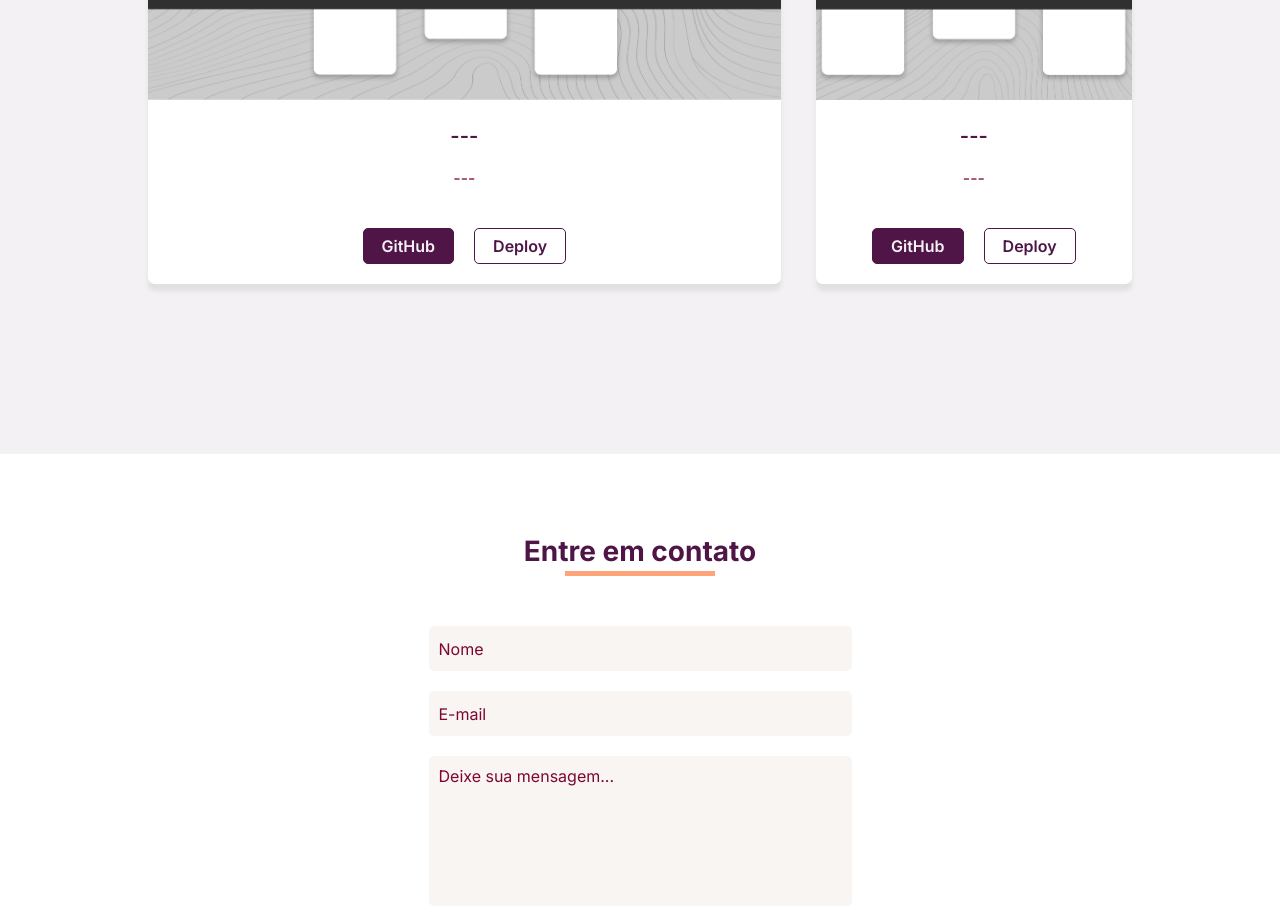
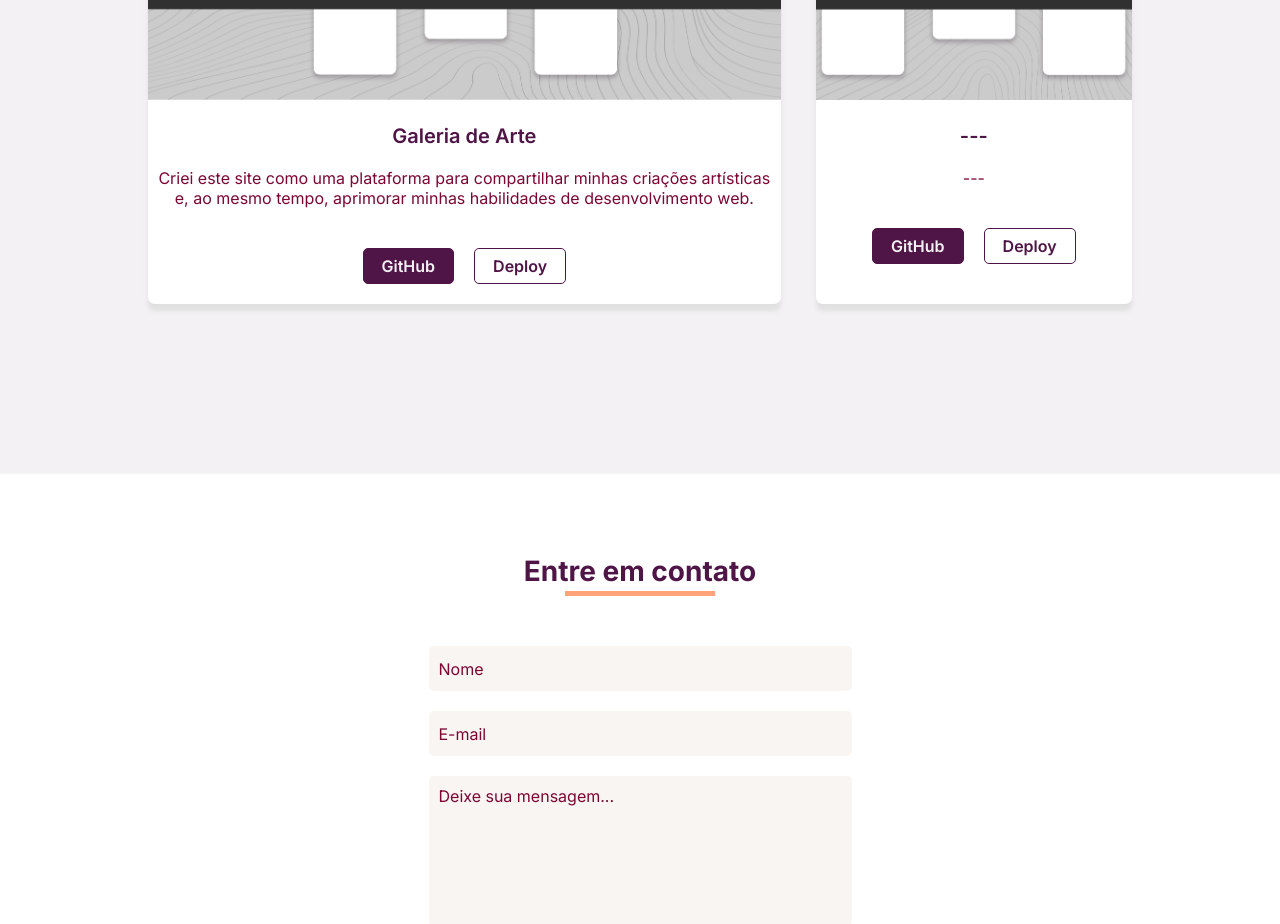
Before and after one commit to mjuliamiosso/portfolio-mjmiosso, a React (Vite) app: page / in a window 1280 px wide. Shown: the part 2220-3144 px from the top of the page. Built offline with nearby package versions, Linux system fonts and the light colour scheme.

Commit message:
adição de um projeto

```diff
--- a/src/views/Projects/Projects.jsx
+++ b/src/views/Projects/Projects.jsx
@@ -28,7 +28,7 @@ const Projects = () => {
           <div className='projects-container-left'>
             <div className='project-container'>
               <Project image={SoonImgWide}></Project>
-              <ProjectDescription title='---' text='---' ></ProjectDescription>
+              <ProjectDescription title='Galeria de Arte' text='Criei este site como uma plataforma para compartilhar minhas criações artísticas e, ao mesmo tempo, aprimorar minhas habilidades de desenvolvimento web.' github='https://github.com/mjuliamiosso/art-gallery' deploy='https://art-gallery-mjmiosso-1kewlc9nc-mjuliamiossos-projects.vercel.app/'></ProjectDescription>
             </div>
             <div className='project-container'>
               <Project image={SoonImg}></Project>
```
